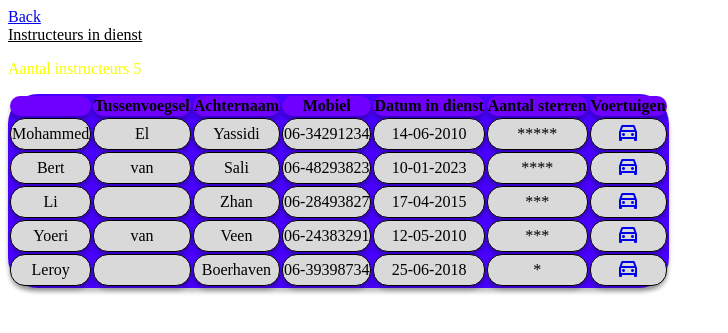
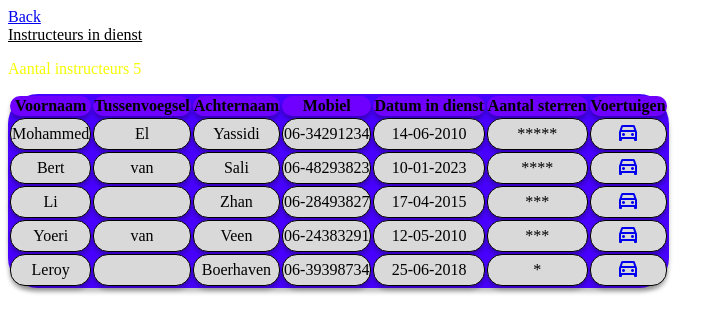
Before and after one commit to KaiOsU8/BEOpdracht2L2P1, a PHP site: page /Instructeur/overzichtInstructeur in a window 1280 px wide. Shown: the top 333 px of the page, without its empty margins (0-728 px from the left). Run offline with PHP 8.4, Linux system fonts and the light colour scheme; data comes from the database, SQL or seed files in the repository.

Commit message:
third commit

```diff
--- a/app/views/Instructeur/overzichtInstructeur.php
+++ b/app/views/Instructeur/overzichtInstructeur.php
@@ -17,7 +17,7 @@
         <p>Aantal instructeurs <?= $data['amount'] ?></p>
         <table>
             <thead>
-                <th></th>
+                <th>Voornaam</th>
                 <th>Tussenvoegsel</th>
                 <th>Achternaam</th>
                 <th>Mobiel</th>
```
